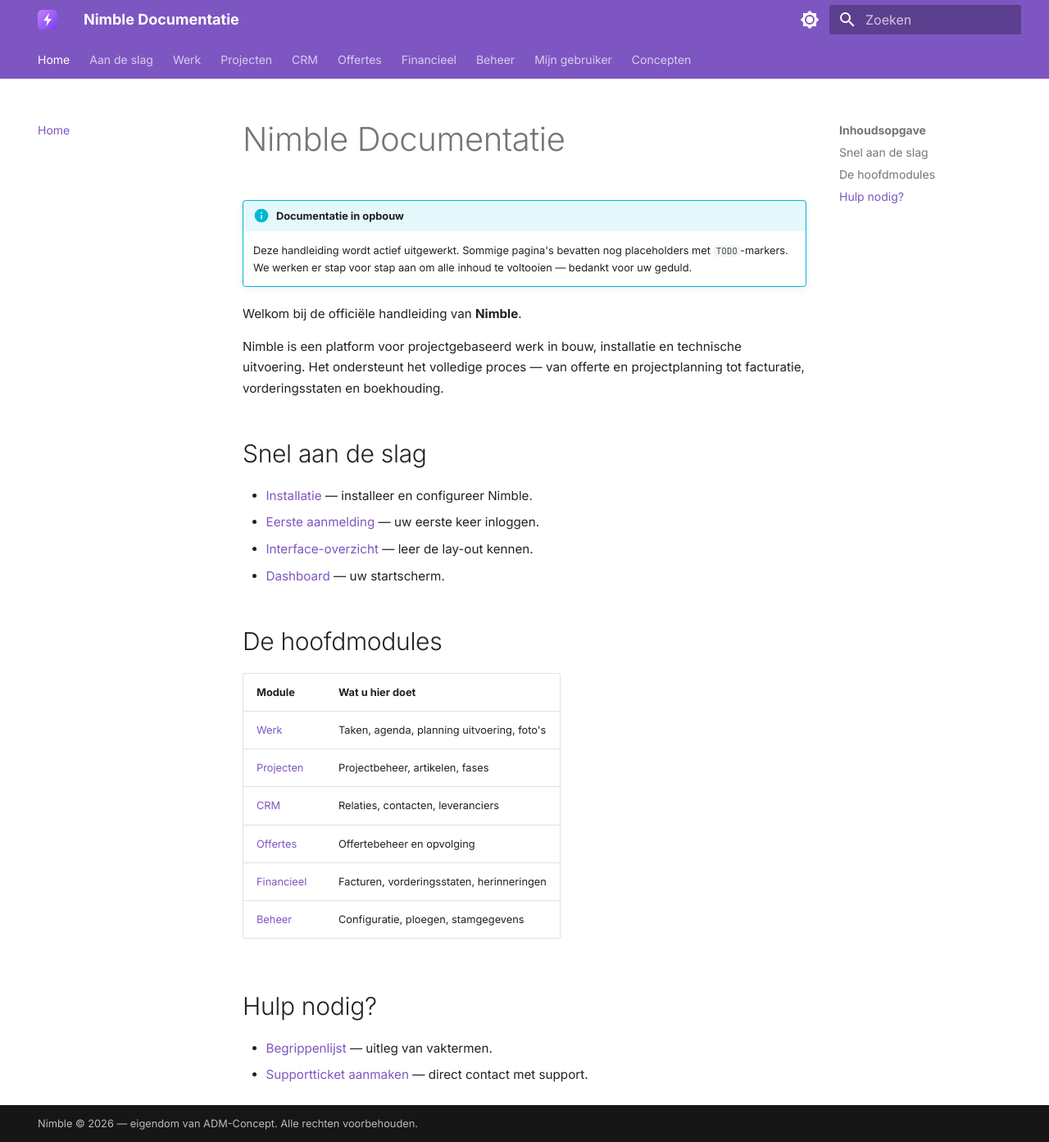
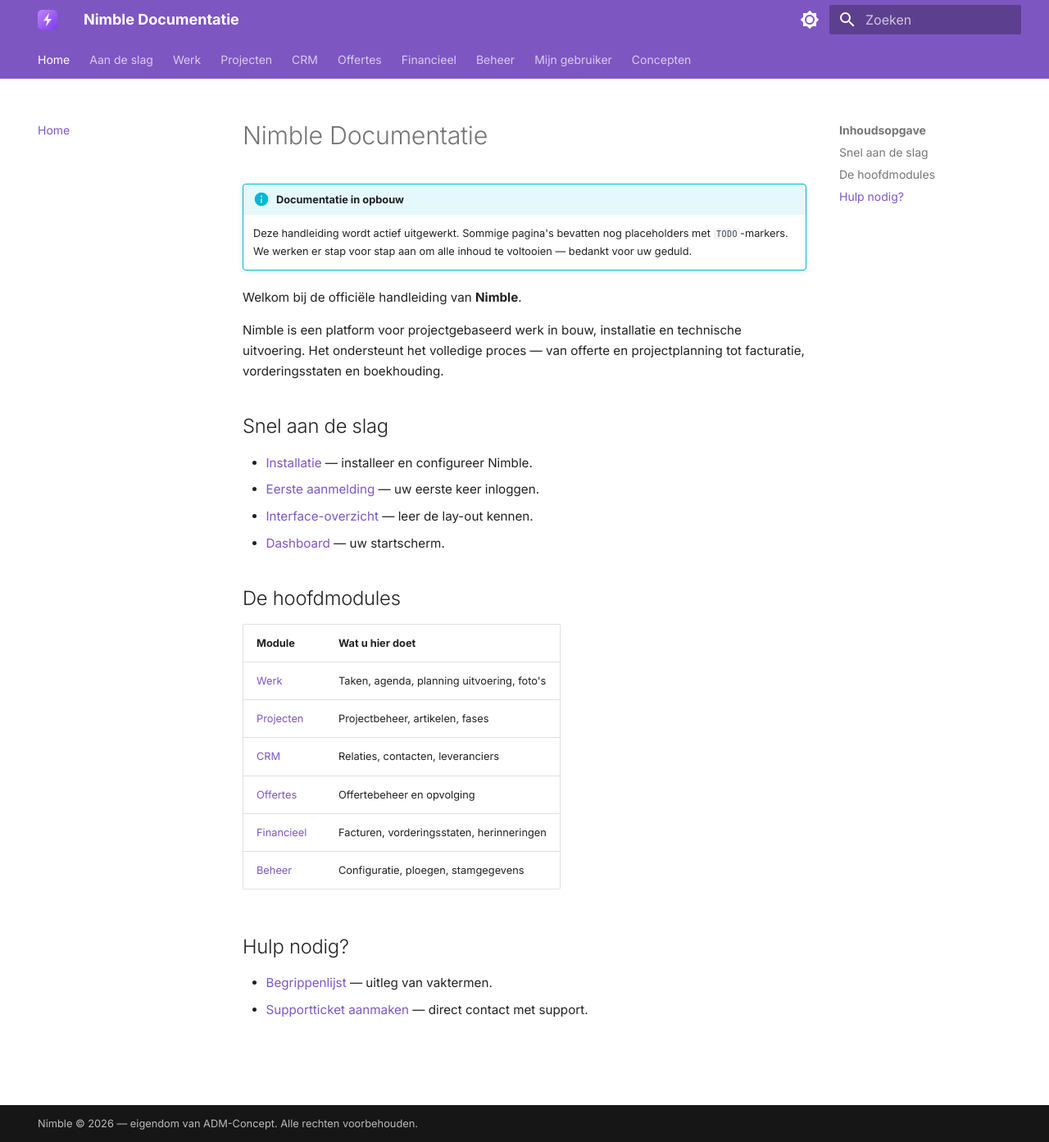
Before and after one commit to Dominique-prog-tech/nimble-docs, an MkDocs documentation site: the page built from docs/index.md, in a window 1280 px wide and 1393 px high. Shown: the whole window at 82% size. Built offline with MkDocs 1.6.1 and Material for MkDocs 9.7.7, drawn with Linux system fonts in a browser that asks for light colours.

Commit message:
Fix: headings groter geworden door rem-eenheden i.p.v. em
In MkDocs Material gebruiken headings em-eenheden (proportioneel aan
.md-typeset body-grootte). Mijn vorige override gebruikte rem (relatief
aan root 20px) waardoor h1 effectief 40px werd i.p.v. te schalen met
de verkleinde body. Explicit heading-regels verwijderd — nu schalen
ze automatisch mee met de body-reductie.

```diff
--- a/docs/stylesheets/extra.css
+++ b/docs/stylesheets/extra.css
@@ -1,26 +1,15 @@
 /* Compact font sizing — Inter heeft een grotere x-hoogte dan Roboto default.
-   Lichte reductie zodat de docs visueel compacter ogen, met behoud van
-   brand-consistentie met de marketing-website. */
+   Lichte reductie van body-grootte zodat de docs visueel compacter ogen,
+   met behoud van brand-consistentie met de marketing-website.
+
+   Headings gebruiken in Material em-eenheden (proportioneel aan body),
+   dus die schalen automatisch mee — NIET expliciet overschrijven. */
 
 .md-typeset {
   font-size: 0.76rem;
   line-height: 1.65;
 }
 
-.md-typeset h1 {
-  font-size: 2rem;
-  line-height: 1.2;
-}
-
-.md-typeset h2 {
-  font-size: 1.5rem;
-  line-height: 1.3;
-}
-
-.md-typeset h3 {
-  font-size: 1.2rem;
-}
-
 /* Sidebar en nav iets compacter */
 .md-nav {
   font-size: 0.7rem;
```
